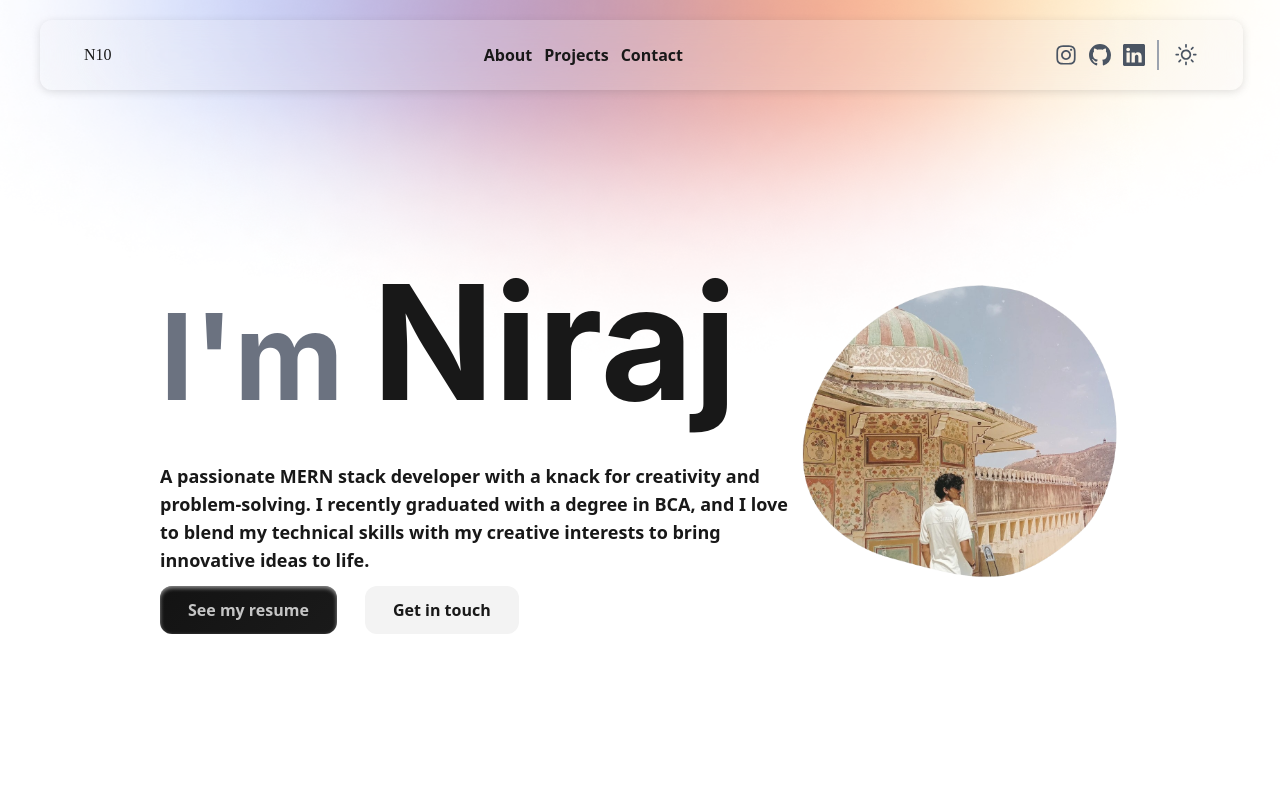
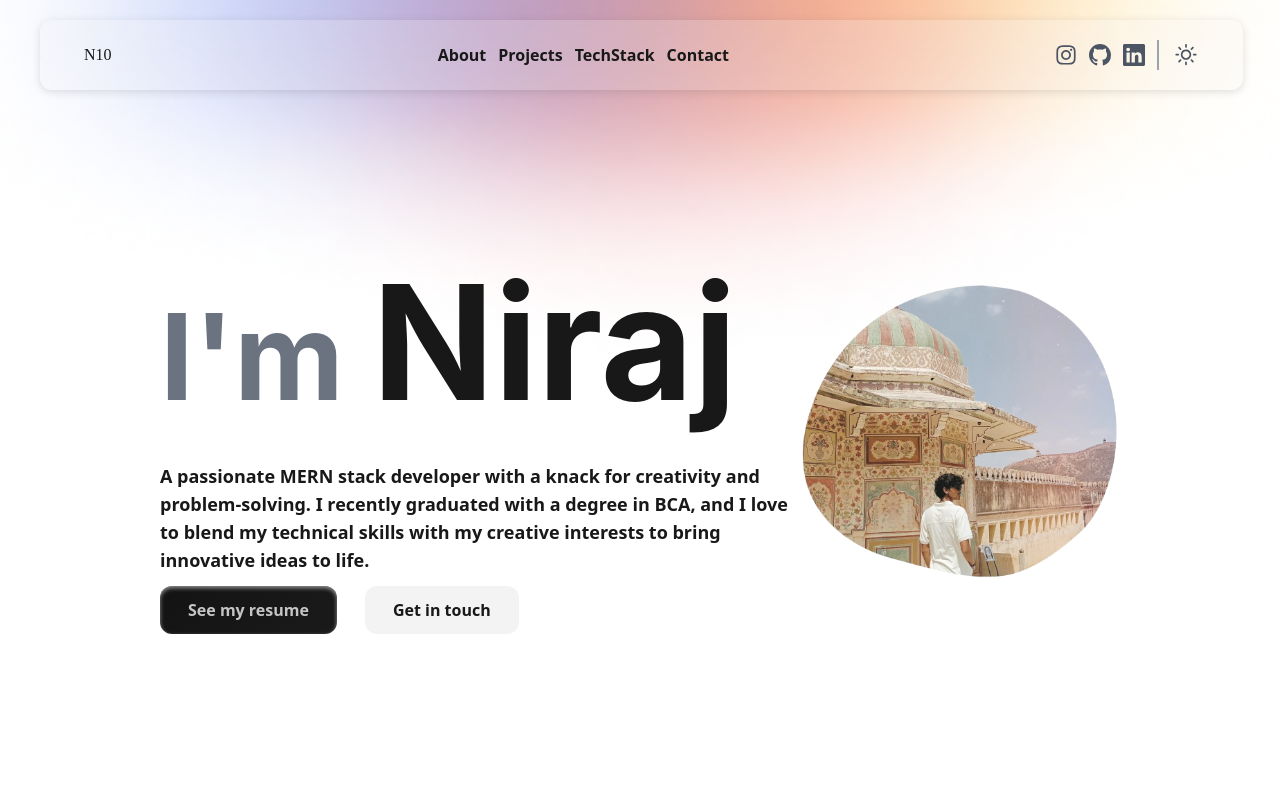
Before and after one commit to Niraaj10/N10, a React (Vite) app in the folder Frontend/: page / in a window 1280 px wide. Shown: the top 800 px of the page. Built offline with nearby package versions, Linux system fonts and the light colour scheme.

Commit message:
TechStack modifications

```diff
--- a/Frontend/src/component/Main.jsx
+++ b/Frontend/src/component/Main.jsx
@@ -7,9 +7,14 @@ import TechStack from './TechStack'
 
 const Main = () => {
   const aboutRef = useRef(null);
+  const techRef = useRef(null);
 
   const scrollToAbout = () => {
     aboutRef.current?.scrollIntoView({ behavior: 'smooth' });
+  };
+
+  const scrollToTech = () => {
+    techRef.current?.scrollIntoView({ behavior: 'smooth' });
   };
 
 
@@ -19,7 +24,7 @@ const Main = () => {
     <div className='Main pt-5 relative z-10 bg-white dark:bg-black transition-colors duration-300'>
       {/* Niraj10 */}
 
-      <Navbar scrollToAbout={scrollToAbout}/>
+      <Navbar scrollToAbout={scrollToAbout} scrollToTech={scrollToTech}/>
 
       <div className=''>
 
@@ -63,7 +68,7 @@ const Main = () => {
           <About />
         </div>
 
-        <div className='pt-16 bg-white dark:bg-black' >
+        <div className='pt-16 bg-white dark:bg-black' ref={techRef} >
           <TechStack />
         </div>
 
--- a/Frontend/src/component/Navbar.jsx
+++ b/Frontend/src/component/Navbar.jsx
@@ -5,7 +5,7 @@ import { BsLinkedin } from "react-icons/bs";
 import { FaInstagram } from "react-icons/fa";
 
 
-const Navbar = ({ scrollToAbout }) => {
+const Navbar = ({ scrollToAbout, scrollToTech }) => {
     const [darkmode, setDarkmode] = useState(false);
 
     const toggleDarkMode = () => {
@@ -34,6 +34,7 @@ const Navbar = ({ scrollToAbout }) => {
                     <div className="flex gap-3 cursor-pointer">
                         <div onClick={scrollToAbout}>About</div>
                         <div>Projects</div>
+                        <div onClick={scrollToTech}>TechStack</div>
                         <div>Contact</div>
                     </div>
 
```
